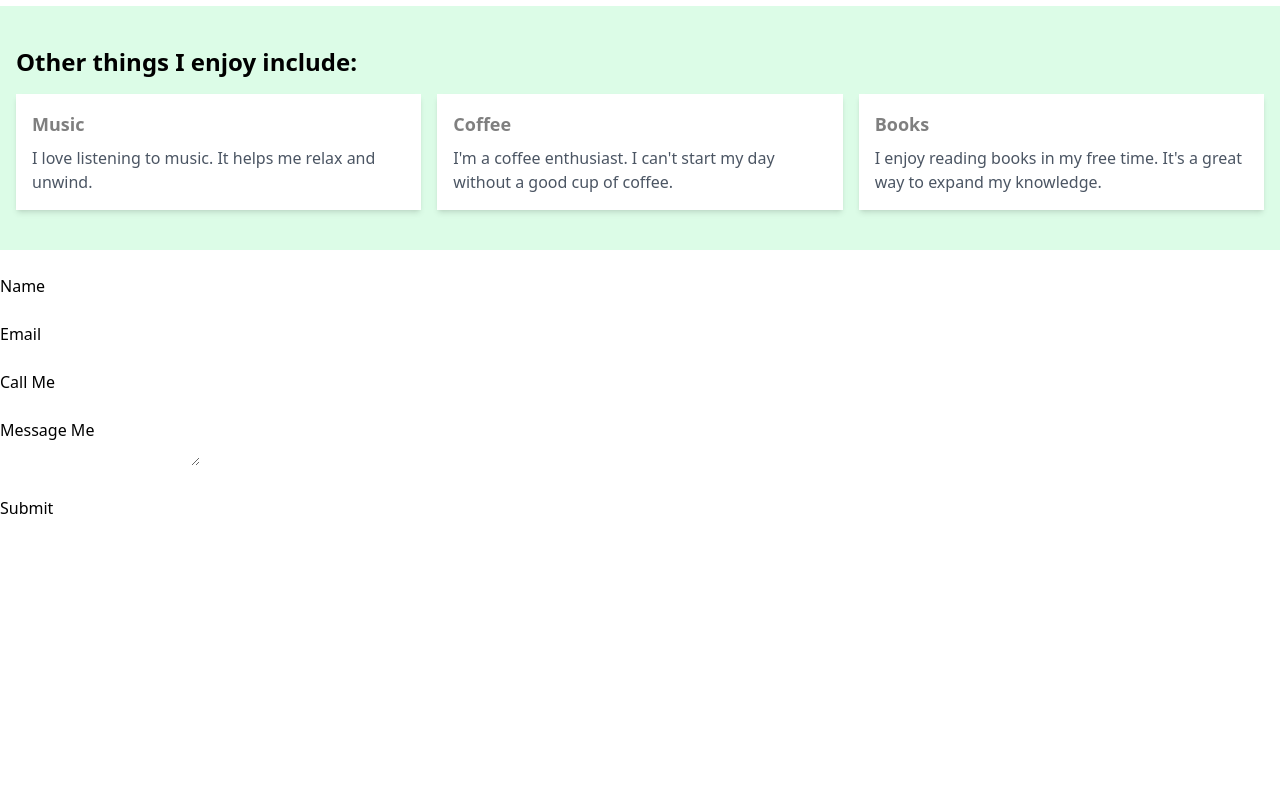
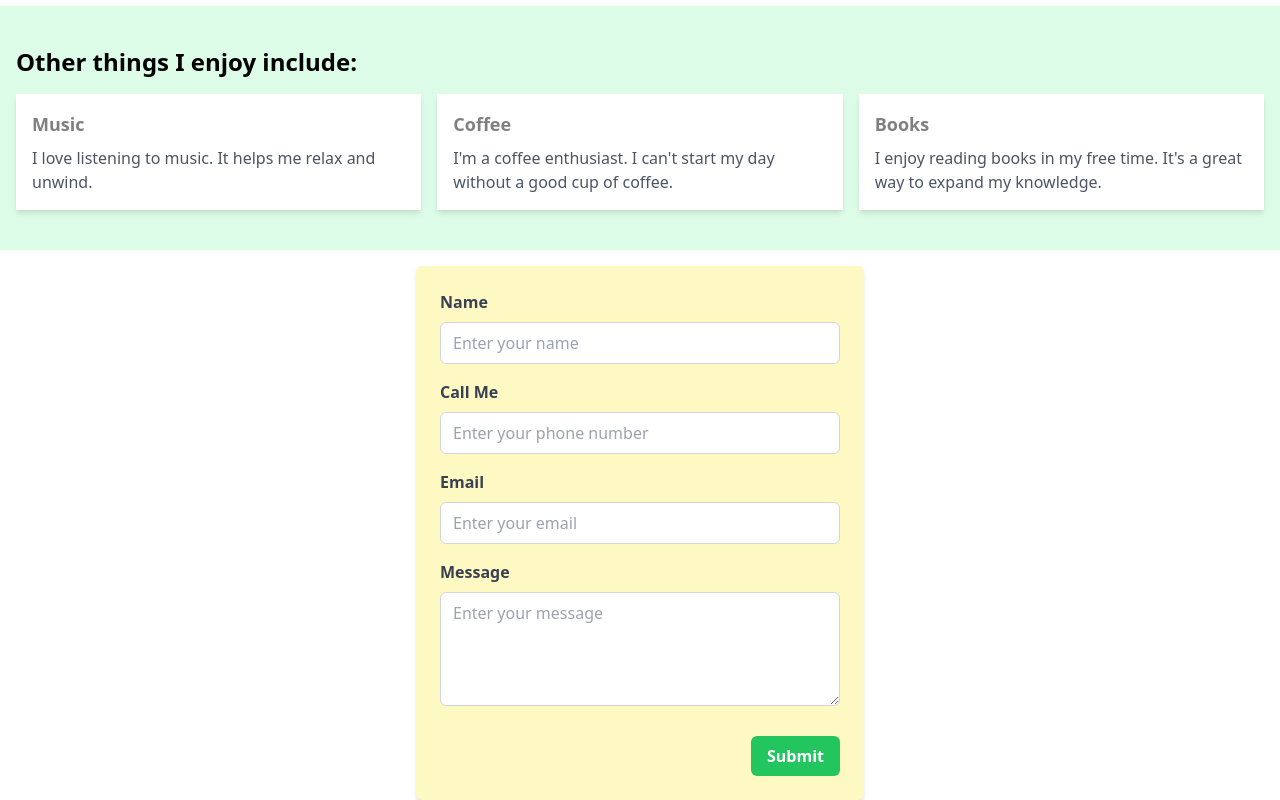
Before and after one commit to SWIC-177/html-css-skills-demo-emoore11, a website built with Vite: page index.html in a window 1280 px wide. Shown: the part 642-1442 px from the top of the page. Before the commit the page ends 1162 px from the top, so only its background shows below. Built offline with nearby package versions, Linux system fonts and the light colour scheme.

Commit message:
Change form layout and design

```diff
--- a/index.html
+++ b/index.html
@@ -24,16 +24,14 @@
       <h3 class="text-wrap font-bold mb-2">A little About Me</h3>
 
       <p class="text-wrap mb-4">
-          My name is Erina Moore. I'm a 27 year old from the United States. I'm
-          a huge fan of music, coffee, and books. I'm also a Web Development
-          student here at SWIC. I'm excited to see where this journey takes me.
+        My name is Erina Moore. I'm a 27 year old from the United States. I'm a
+        huge fan of music, coffee, and books. I'm also a Web Development student
+        here at SWIC. I'm excited to see where this journey takes me.
       </p>
 
       <section class="bg-green-100 py-10">
         <div class="container mx-auto px-4">
-            <h3 class="text-2xl font-bold mb-4">
-              Other things I enjoy include:
-            </h3>
+          <h3 class="text-2xl font-bold mb-4">Other things I enjoy include:</h3>
           <p></p>
           <div class="grid grid-cols-1 md:grid-cols-2 lg:grid-cols-3 gap-4">
             <div class="bg-white p-4 shadow-md">
@@ -45,8 +43,8 @@
             <div class="bg-white p-4 shadow-md">
               <h4 class="text-lg font-semibold mb-2 animate-pulse">Coffee</h4>
               <p class="text-gray-600">
-                  I'm a coffee enthusiast. I can't start my day without a good
-                  cup of coffee.
+                I'm a coffee enthusiast. I can't start my day without a good cup
+                of coffee.
               </p>
             </div>
             <div class="bg-white p-4 shadow-md">
@@ -59,25 +57,67 @@
           </div>
         </div>
       </section>
-        <form>
-          <label for="name"></label><br />
-          <input type="text" id="name" name="name" value="Name" /><br />
-          <label for="email"></label><br />
-          <input type="text" id="email" name="email" value="Email" /><br />
-          <label for="phone"></label><br />
+
+      <form
+        class="max-w-md mx-auto p-6 bg-yellow-100 shadow-md rounded-md mt-4"
+      >
+        <div class="mb-4">
+          <label for="name" class="block text-gray-700 font-semibold mb-2"
+            >Name</label
+          >
           <input
             type="text"
-            id="phone"
-            name="phone"
-            value="Call Me"
-          /><br /><br />
-          <label for="message"></label>
-          <textarea id="message" name="message">Message Me</textarea
-          ><br /><br />
-
-          <button type="submit">Submit</button>
+            id="name"
+            name="name"
+            placeholder="Enter your name"
+            class="w-full px-3 py-2 border border-gray-300 rounded-md focus:outline-none focus:border-green-500"
+          />
+        </div>
+        <div class="mb-4">
+          <label for="Call Me" class="block text-gray-700 font-semibold mb-2"
+            >Call Me</label
+          >
+          <input
+            type="text"
+            id="call"
+            name="call"
+            placeholder="Enter your phone number"
+            class="w-full px-3 py-2 border border-gray-300 rounded-md focus:outline-none focus:border-green-500"
+          />
+        </div>
+        <div class="mb-4">
+          <label for="email" class="block text-gray-700 font-semibold mb-2"
+            >Email</label
+          >
+          <input
+            type="email"
+            id="email"
+            name="email"
+            placeholder="Enter your email"
+            class="w-full px-3 py-2 border border-gray-300 rounded-md focus:outline-none focus:border-green-500"
+          />
+        </div>
+        <div class="mb-6">
+          <label for="message" class="block text-gray-700 font-semibold mb-2"
+            >Message</label
+          >
+          <textarea
+            id="message"
+            name="message"
+            rows="4"
+            placeholder="Enter your message"
+            class="w-full px-3 py-2 border border-gray-300 rounded-md focus:outline-none focus:border-green-500"
+          ></textarea>
+        </div>
+        <div class="flex justify-end">
+          <button
+            type="submit"
+            class="bg-green-500 hover:bg-green-600 hover: text-white font-semibold py-2 px-4 rounded-md focus:outline-none focus:shadow-outline"
+          >
+            Submit
+          </button>
+        </div>
       </form>
     </main>
-    </div>
   </body>
 </html>
```
Lines whose indentation alone changed are shown as unchanged.
